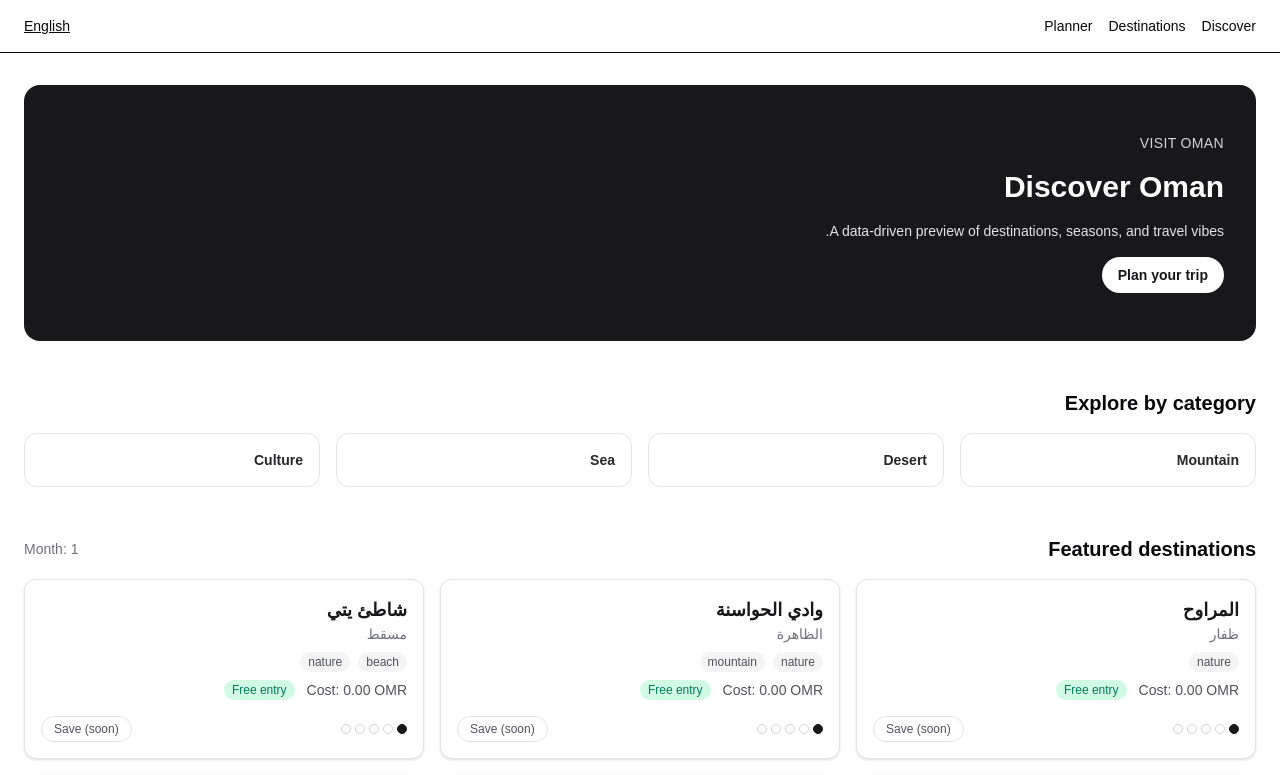
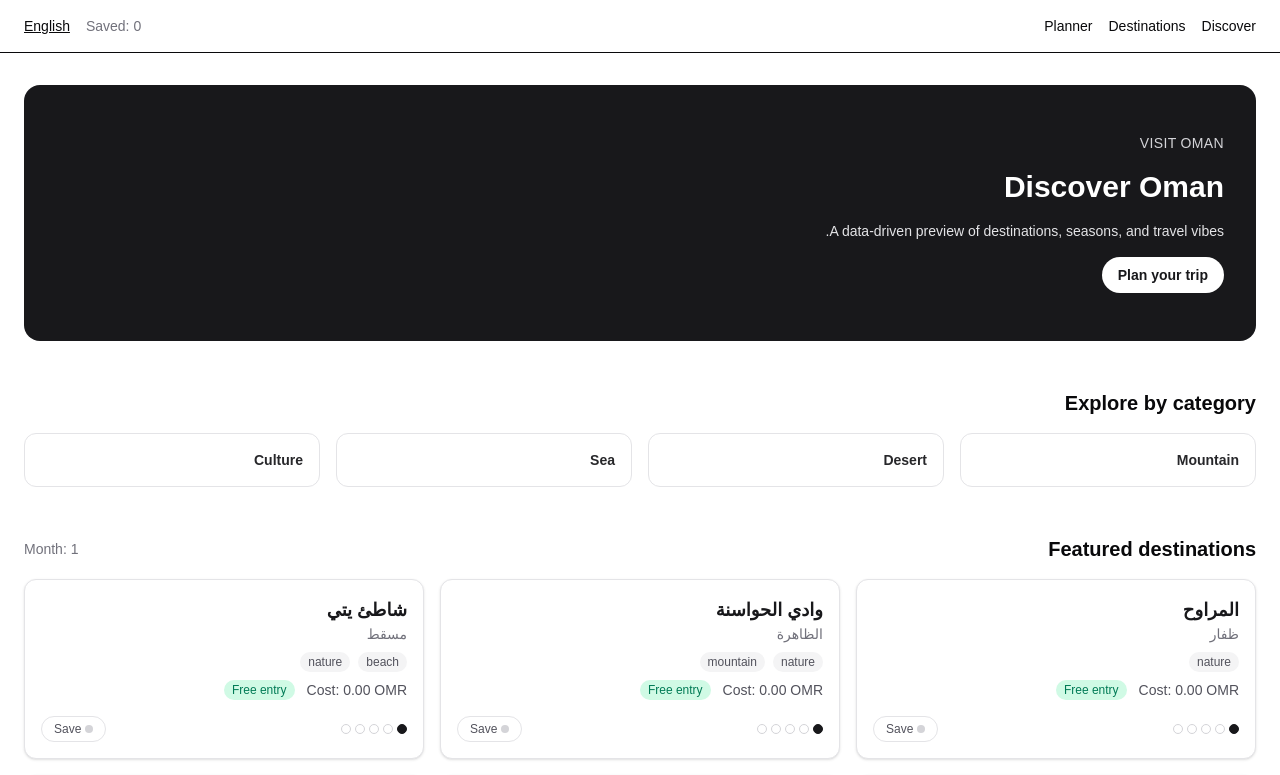
Before and after one commit to 3ma1r/codestacker-frontend-visit-oman, a Next.js app: page /ar in a window 1280 px wide. Shown: the top 775 px of the page. Built offline with nearby package versions, Linux system fonts and the light colour scheme.

Commit message:
feat: add persisted saved interests and header counter

```diff
--- a/app/[locale]/destinations/[id]/page.tsx
+++ b/app/[locale]/destinations/[id]/page.tsx
@@ -2,6 +2,7 @@ import { notFound } from "next/navigation";
 import CrowdViz from "../../../../components/destinations/CrowdViz";
 import MapPreview from "../../../../components/destinations/MapPreview";
 import MonthsIndicator from "../../../../components/destinations/MonthsIndicator";
+import SaveInterestButton from "../../../../components/destinations/SaveInterestButton";
 import { byIdMap, loadDestinations } from "../../../../lib/data/load";
 import { tCompany, tName, tRegion } from "../../../../lib/i18n/strings";
 import type { Locale } from "../../../../types/destination";
@@ -38,12 +39,17 @@ export default function DestinationDetailsPage({ params }: Props) {
   return (
     <div className="space-y-6">
       <header className="space-y-2">
+        <div className="flex flex-wrap items-center justify-between gap-4">
+          <div>
             <h1 className="text-3xl font-semibold">
               {tName(destination, params.locale)}
             </h1>
             <p className="text-sm text-zinc-500">
               {tRegion(destination, params.locale)}
             </p>
+          </div>
+          <SaveInterestButton destinationId={destination.id} />
+        </div>
       </header>
 
       <section className="rounded-xl border border-zinc-200 bg-white p-4">
--- a/app/[locale]/layout.tsx
+++ b/app/[locale]/layout.tsx
@@ -1,6 +1,7 @@
 import Link from "next/link";
 import { headers } from "next/headers";
 import { notFound } from "next/navigation";
+import SavedCounter from "../../components/common/SavedCounter";
 import { getDir, isLocale, type Locale } from "../../lib/i18n/locale";
 
 function getSwitchPath(locale: Locale, pathname: string) {
@@ -45,9 +46,12 @@ export default async function LocaleLayout({
           <Link href={`/${locale}/destinations`}>Destinations</Link>
           <Link href={`/${locale}/planner`}>Planner</Link>
         </nav>
-        <Link href={switchPath} className="text-sm font-medium underline">
-          {locale === "en" ? "العربية" : "English"}
-        </Link>
+        <div className="flex items-center gap-4">
+          <SavedCounter />
+          <Link href={switchPath} className="text-sm font-medium underline">
+            {locale === "en" ? "العربية" : "English"}
+          </Link>
+        </div>
       </header>
       <main className="px-6 py-8">{children}</main>
     </div>
--- a/app/[locale]/planner/page.tsx
+++ b/app/[locale]/planner/page.tsx
@@ -1,5 +1,16 @@
+import SavedInterestsPanel from "../../../components/planner/SavedInterestsPanel";
+
 export default function PlannerPage() {
   return (
-    <div className="text-2xl font-semibold">Planner (CSR placeholder)</div>
+    <div className="space-y-6">
+      <header className="space-y-2">
+        <h1 className="text-2xl font-semibold">Planner (CSR placeholder)</h1>
+        <p className="text-sm text-zinc-500">
+          Planner logic will be added later. Saved interests are listed below.
+        </p>
+      </header>
+
+      <SavedInterestsPanel />
+    </div>
   );
 }
--- /dev/null
+++ b/components/common/SavedCounter.tsx
@@ -0,0 +1,19 @@
+"use client";
+
+import { useEffect, useState } from "react";
+import { useAppStore } from "../../store/useAppStore";
+
+export default function SavedCounter() {
+  const [mounted, setMounted] = useState(false);
+  const count = useAppStore((state) => state.savedInterests.length);
+
+  useEffect(() => {
+    setMounted(true);
+  }, []);
+
+  if (!mounted) {
+    return <span className="text-sm text-zinc-500">Saved: —</span>;
+  }
+
+  return <span className="text-sm text-zinc-500">Saved: {count}</span>;
+}
--- a/components/destinations/DestinationCard.tsx
+++ b/components/destinations/DestinationCard.tsx
@@ -1,6 +1,7 @@
 import type { Destination, Locale } from "../../types/destination";
 import { tName, tRegion } from "../../lib/i18n/strings";
 import CrowdViz from "./CrowdViz";
+import SaveInterestButton from "./SaveInterestButton";
 
 type Props = {
   destination: Destination;
@@ -41,14 +42,7 @@ export default function DestinationCard({ destination, locale }: Props) {
 
       <div className="mt-4 flex items-center justify-between">
         <CrowdViz level={destination.crowd_level} />
-        <div className="flex items-center gap-2">
-          <button
-            type="button"
-            className="rounded-full border border-zinc-200 px-3 py-1 text-xs font-medium text-zinc-600"
-          >
-            Save (soon)
-          </button>
-        </div>
+        <SaveInterestButton destinationId={destination.id} />
       </div>
     </div>
   );
--- /dev/null
+++ b/components/destinations/SaveInterestButton.tsx
@@ -0,0 +1,42 @@
+"use client";
+
+import { useEffect, useState } from "react";
+import { useAppStore } from "../../store/useAppStore";
+
+type Props = {
+  destinationId: string;
+};
+
+export default function SaveInterestButton({ destinationId }: Props) {
+  const [mounted, setMounted] = useState(false);
+  const isSaved = useAppStore((state) => state.isSaved(destinationId));
+  const toggleSave = useAppStore((state) => state.toggleSave);
+
+  useEffect(() => {
+    setMounted(true);
+  }, []);
+
+  const label = mounted && isSaved ? "Saved" : "Save";
+
+  return (
+    <button
+      type="button"
+      onClick={() => toggleSave(destinationId)}
+      className={[
+        "inline-flex items-center gap-1 rounded-full border px-3 py-1 text-xs font-medium transition",
+        mounted && isSaved
+          ? "border-emerald-500 bg-emerald-50 text-emerald-700"
+          : "border-zinc-200 text-zinc-600",
+      ].join(" ")}
+      aria-pressed={mounted ? isSaved : undefined}
+    >
+      <span
+        className={[
+          "inline-block h-2 w-2 rounded-full",
+          mounted && isSaved ? "bg-emerald-500" : "bg-zinc-300",
+        ].join(" ")}
+      />
+      {label}
+    </button>
+  );
+}
--- /dev/null
+++ b/components/planner/SavedInterestsPanel.tsx
@@ -0,0 +1,39 @@
+"use client";
+
+import { useEffect, useState } from "react";
+import { useAppStore } from "../../store/useAppStore";
+
+export default function SavedInterestsPanel() {
+  const [mounted, setMounted] = useState(false);
+  const savedInterests = useAppStore((state) => state.savedInterests);
+
+  useEffect(() => {
+    setMounted(true);
+  }, []);
+
+  if (!mounted) {
+    return (
+      <section className="rounded-xl border border-zinc-200 bg-white p-4">
+        <h2 className="text-lg font-semibold">Saved interests</h2>
+        <p className="text-sm text-zinc-500">Loading saved items…</p>
+      </section>
+    );
+  }
+
+  return (
+    <section className="rounded-xl border border-zinc-200 bg-white p-4">
+      <h2 className="text-lg font-semibold">Saved interests</h2>
+      {savedInterests.length === 0 ? (
+        <p className="text-sm text-zinc-500">No saved destinations yet.</p>
+      ) : (
+        <ul className="mt-3 space-y-2 text-sm text-zinc-700">
+          {savedInterests.map((id) => (
+            <li key={id} className="rounded-md bg-zinc-50 px-2 py-1">
+              {id}
+            </li>
+          ))}
+        </ul>
+      )}
+    </section>
+  );
+}
--- a/package.json
+++ b/package.json
@@ -11,7 +11,8 @@
   "dependencies": {
     "next": "16.1.6",
     "react": "19.2.3",
-    "react-dom": "19.2.3"
+    "react-dom": "19.2.3",
+    "zustand": "^5.0.11"
   },
   "devDependencies": {
     "@tailwindcss/postcss": "^4",
--- /dev/null
+++ b/store/useAppStore.ts
@@ -0,0 +1,53 @@
+"use client";
+
+import { create } from "zustand";
+import { persist } from "zustand/middleware";
+
+type AppState = {
+  version: 1;
+  locale: "en" | "ar";
+  savedInterests: string[];
+  plannerInputs: null;
+  plannerResult: null;
+  toggleSave: (id: string) => void;
+  isSaved: (id: string) => boolean;
+  clearSaved: () => void;
+};
+
+const initialState = {
+  version: 1 as const,
+  locale: "en" as const,
+  savedInterests: [] as string[],
+  plannerInputs: null,
+  plannerResult: null,
+};
+
+export const useAppStore = create<AppState>()(
+  persist(
+    (set, get) => ({
+      ...initialState,
+      toggleSave: (id) =>
+        set((state) => {
+          const exists = state.savedInterests.includes(id);
+          return {
+            savedInterests: exists
+              ? state.savedInterests.filter((savedId) => savedId !== id)
+              : [...state.savedInterests, id],
+          };
+        }),
+      isSaved: (id) => get().savedInterests.includes(id),
+      clearSaved: () => set({ savedInterests: [] }),
+    }),
+    {
+      name: "visitoman:v1",
+      version: 1,
+      partialize: (state) => ({
+        version: state.version,
+        locale: state.locale,
+        savedInterests: state.savedInterests,
+        plannerInputs: state.plannerInputs,
+        plannerResult: state.plannerResult,
+      }),
+    },
+  ),
+);
```
Also changed, not shown: 1 other file (tests, documents, lock files or other folders). Lines whose indentation alone changed are shown as unchanged.
